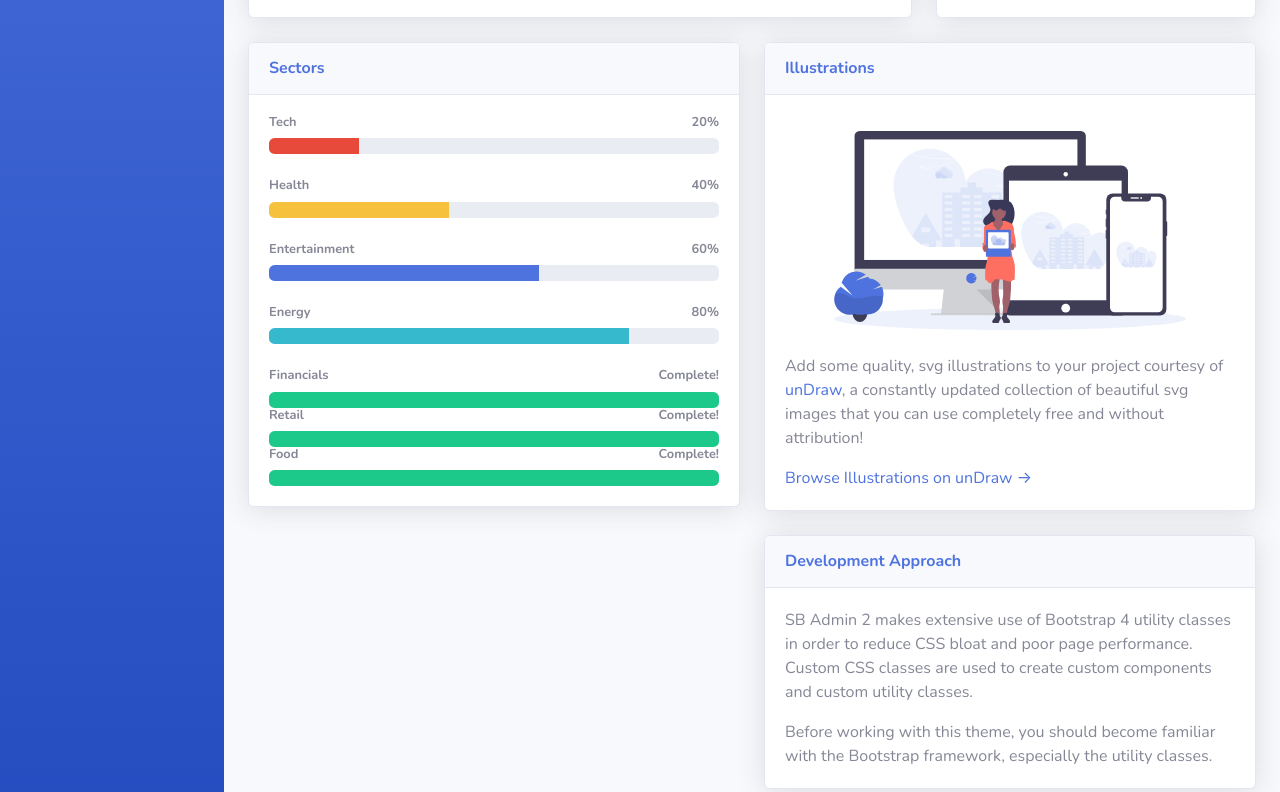
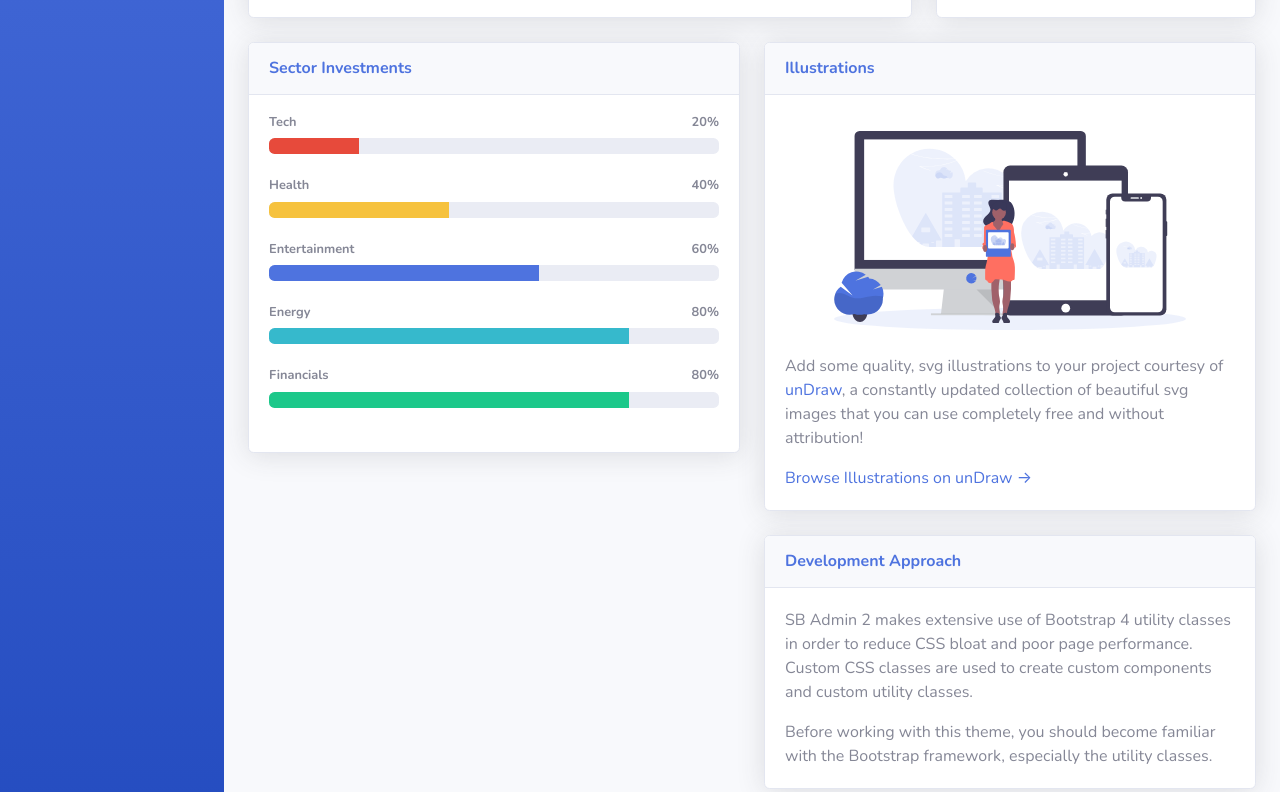
Before and after one commit to blkhack2019team2/blk-hack2019, a website with bundled scripts: page iInvest/index.html in a window 1280 px wide. Shown: the part 675-1467 px from the top of the page. Built offline with nearby package versions, Linux system fonts and the light colour scheme.

Commit message:
edit portfolio button

```diff
--- a/iInvest/index.html
+++ b/iInvest/index.html
@@ -280,7 +280,7 @@
           <!-- Page Heading -->
           <div class="d-sm-flex align-items-center justify-content-between mb-4">
             <h1 class="h3 mb-0 text-gray-800">Dashboard</h1>
-            <a href="#" class="d-none d-sm-inline-block btn btn-sm btn-primary shadow-sm"><i class="fas fa-download fa-sm text-white-50"></i> Generate Report</a>
+            <a href="#" class="d-none d-sm-inline-block btn btn-sm btn-primary shadow-sm"> Edit Portfolio </a>
           </div>
 
           <!-- Content Row -->
@@ -442,7 +442,7 @@
               <!-- Project Card Example -->
               <div class="card shadow mb-4">
                 <div class="card-header py-3">
-                  <h6 class="m-0 font-weight-bold text-primary">Sectors</h6>
+                  <h6 class="m-0 font-weight-bold text-primary">Sector Investments</h6>
                 </div>
                 <div class="card-body">
                   <h4 class="small font-weight-bold">Tech<span class="float-right">20%</span></h4>
@@ -461,17 +461,9 @@
                   <div class="progress mb-4">
                     <div class="progress-bar bg-info" role="progressbar" style="width: 80%" aria-valuenow="80" aria-valuemin="0" aria-valuemax="100"></div>
                   </div>
-                  <h4 class="small font-weight-bold">Financials <span class="float-right">Complete!</span></h4>
-                  <div class="progress">
-                    <div class="progress-bar bg-success" role="progressbar" style="width: 100%" aria-valuenow="100" aria-valuemin="0" aria-valuemax="100"></div>
-                  </div>
-                  <h4 class="small font-weight-bold">Retail <span class="float-right">Complete!</span></h4>
-                  <div class="progress">
-                    <div class="progress-bar bg-success" role="progressbar" style="width: 100%" aria-valuenow="100" aria-valuemin="0" aria-valuemax="100"></div>
-                  </div>
-                  <h4 class="small font-weight-bold">Food <span class="float-right">Complete!</span></h4>
-                  <div class="progress">
-                    <div class="progress-bar bg-success" role="progressbar" style="width: 100%" aria-valuenow="100" aria-valuemin="0" aria-valuemax="100"></div>
+                  <h4 class="small font-weight-bold">Financials <span class="float-right">80%</span></h4>
+                  <div class="progress mb-4">
+                    <div class="progress-bar bg-success" role="progressbar" style="width: 80%" aria-valuenow="80" aria-valuemin="0" aria-valuemax="100"></div>
                   </div>
                 </div>
               </div>
```
